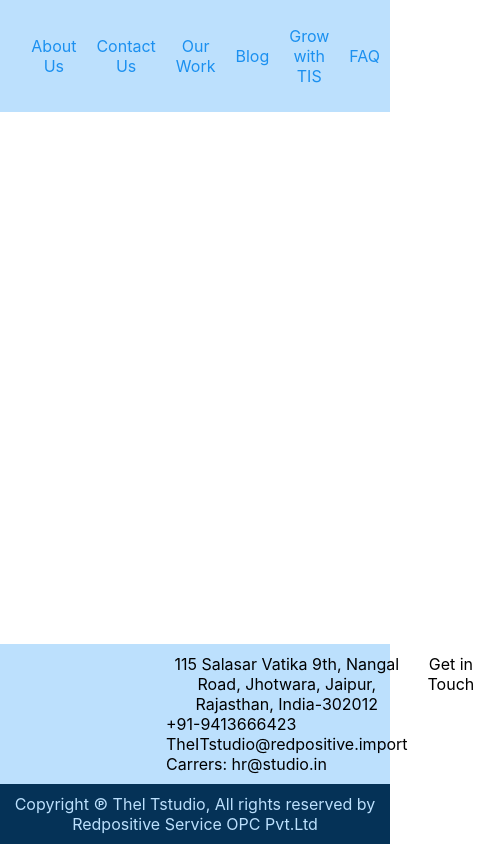
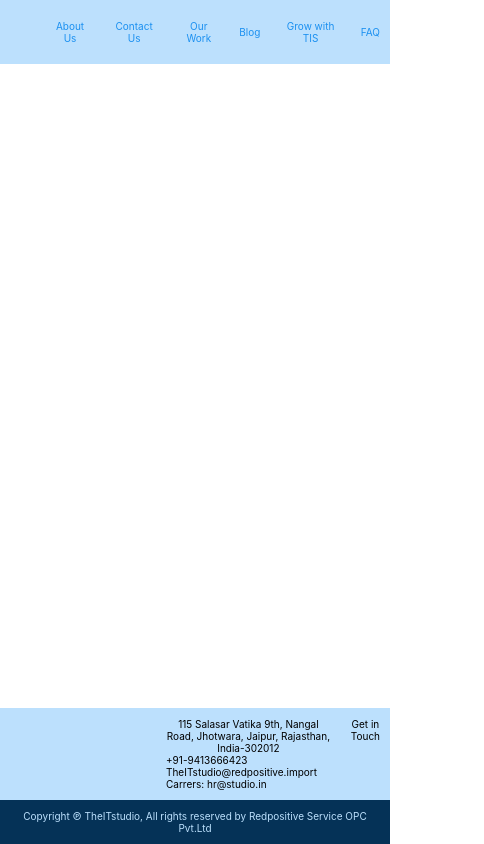
Before and after one commit to deepshah1309/blog-wireframe, a React (Create React App) app: page / in a window 390 px wide. Shown: the whole page, 484 px wide, since content can reach past the window. Built offline with nearby package versions, Linux system fonts and the light colour scheme.

Commit message:
Some changes to the navbar and the footer

```diff
--- a/src/App.scss
+++ b/src/App.scss
@@ -15,6 +15,18 @@ $backGroud: #bce0fd;
 @media (prefers-reduced-motion: no-preference) {
   .App-logo {
     animation: App-logo-spin infinite 20s linear;
+  }
+}
+
+@media (max-width: 700px) {
+  .App {
+    font-size: small;
+  }
+}
+
+@media (max-width: 500px) {
+  .App {
+    font-size: x-small;
   }
 }
 
--- a/src/Components/Footer/Footer.jsx
+++ b/src/Components/Footer/Footer.jsx
@@ -22,7 +22,7 @@ function Footer() {
                 </div>
             </div>
             <div className="footer-bottom">
-                Copyright &#8471; Thel Tstudio, All rights reserved by Redpositive Service OPC Pvt.Ltd
+                Copyright &#8471; TheITstudio, All rights reserved by Redpositive Service OPC Pvt.Ltd
             </div>
         </div>
     )
--- a/src/Components/NavBar/NavBar.jsx
+++ b/src/Components/NavBar/NavBar.jsx
@@ -5,12 +5,12 @@ function NavBar() {
     return (
         <div className="navbar">
             <ul className="navbar-list">
-                <li className="navbar-element">About Us</li>
-                <li className="navbar-element">Contact Us</li>
-                <li className="navbar-element">Our Work</li>
-                <li className="navbar-element">Blog</li>
-                <li className="navbar-element">Grow with TIS</li>
-                <li className="navbar-element">FAQ</li>
+                <li className="navbar-element"><a className="navbar-link" href="#">About Us</a></li>
+                <li className="navbar-element"><a className="navbar-link" href="#">Contact Us</a></li>
+                <li className="navbar-element"><a className="navbar-link" href="#">Our Work</a></li>
+                <li className="navbar-element"><a className="navbar-link" href="#">Blog</a></li>
+                <li className="navbar-element"><a className="navbar-link" href="#">Grow with TIS</a></li>
+                <li className="navbar-element"><a className="navbar-link" href="#">FAQ</a></li>
             </ul>
         </div>
     )
--- a/src/Components/NavBar/navbar.scss
+++ b/src/Components/NavBar/navbar.scss
@@ -11,6 +11,11 @@
     align-items: center;
   }
 
+  &-link {
+    text-decoration: none;
+    color: #1b90f0;
+  }
+
   &-element {
     padding: 10px;
     border-radius: 20px;
```
